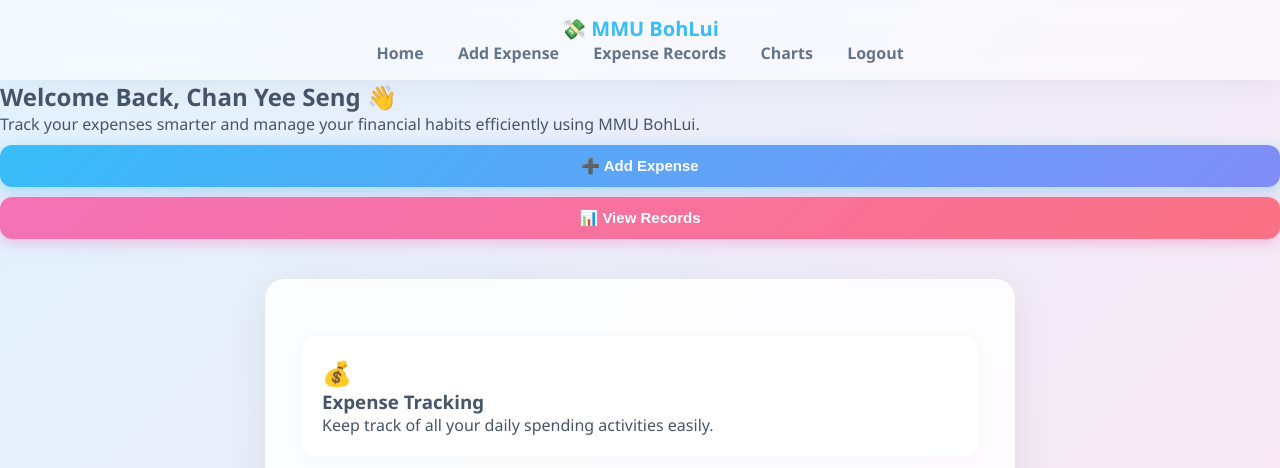
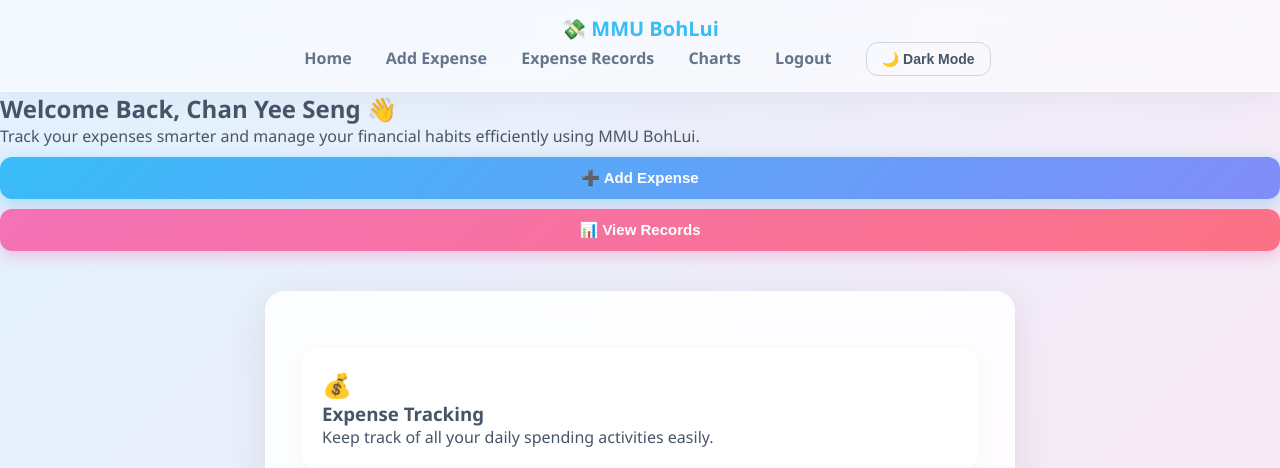
Before and after one commit to yewjoe18/MMU-BohLui, a Flask app: page / in a window 1280 px wide. Shown: the top 468 px of the page. Run offline with Flask 3, Linux system fonts and the light colour scheme; a user stored in the database is signed in.

Commit message:
help create the dark mode button

```diff
--- a/app.py
+++ b/app.py
@@ -6,7 +6,6 @@ from database import *
 app = Flask(__name__)
 app.secret_key = "bohlui_secret_key"
 
-# ✨ 让用户保持登录状态 30 天，不需要一直填密码
 app.config['PERMANENT_SESSION_LIFETIME'] = timedelta(days=30)
 
 create_table()
@@ -120,7 +119,7 @@ def chart():
 
     return render_template('chart.html', categories=categories, amounts=amounts)
 
-# ✨ 新增：批量删除路由
+
 @app.route('/delete_batch', methods=['POST'])
 def delete_batch():
     if 'student_name' not in session:
--- a/database.py
+++ b/database.py
@@ -36,7 +36,7 @@ def get_expenses(current_email):
     conn.close()
     return data
 
-# ✨ 新增：批量删除功能
+
 def delete_batch_expenses(expense_ids, current_email):
     conn = sqlite3.connect(DB_NAME)
     cursor = conn.cursor()
--- a/static/script.js
+++ b/static/script.js
@@ -1,4 +1,7 @@
 window.onload = function () {
+    // ==========================================
+    // 1. 你们原本的功能：显示日期
+    // ==========================================
     let today = new Date();
     let date = today.toDateString();
     let dateText = document.getElementById("current-date");
@@ -6,18 +9,49 @@ window.onload = function () {
     if (dateText) {
         dateText.innerHTML = "Today's Date: " + date;
     }
+
+    // ==========================================
+    // 2. 🌟 新增的功能：深色模式切换逻辑
+    // ==========================================
+    const themeToggleBtn = document.getElementById('themeToggle');
+    const body = document.body;
+
+    // 加入一个 if 判断，确保只有在有切换按钮的页面才执行，避免报错
+    if (themeToggleBtn) {
+        // 检查本地存储中是否有用户之前保存的主题设置
+        const currentTheme = localStorage.getItem('theme');
+        if (currentTheme === 'dark') {
+            body.classList.add('dark-mode');
+            themeToggleBtn.innerText = '☀️ Light Mode';
+        }
+
+        // 当点击按钮时切换模式
+        themeToggleBtn.addEventListener('click', () => {
+            body.classList.toggle('dark-mode');
+
+            if (body.classList.contains('dark-mode')) {
+                localStorage.setItem('theme', 'dark');
+                themeToggleBtn.innerText = '☀️ Light Mode';
+            } else {
+                localStorage.setItem('theme', 'light');
+                themeToggleBtn.innerText = '🌙 Dark Mode';
+            }
+        });
+    }
 };
+
+// ==========================================
+// 下面的 function 完全保持你们原本的样子，一字未动
+// ==========================================
 
 function validateAuthForm() {
     let name = document.getElementById("student_name").value;
     let email = document.getElementById("student_email").value;
 
-
     if (name.trim().length < 3) {
         alert("Student Name must be at least 3 characters long.");
         return false;
     }
-
 
     let emailPattern = /^[a-zA-Z0-9._-]+@[a-zA-Z0-9.-]+\.[a-zA-Z]{2,}$/;
     if (!emailPattern.test(email)) {
@@ -27,7 +61,6 @@ function validateAuthForm() {
 
     return true;
 }
-
 
 function validateForm() {
     let amount = document.getElementById("amount").value;
--- a/static/style.css
+++ b/static/style.css
@@ -5,14 +5,13 @@
 
 body {
     font-family: 'Segoe UI', Tahoma, Geneva, Verdana, sans-serif;
-    /* 浅粉红与浅蓝色的柔和渐变 */
+    /* */
     background: linear-gradient(135deg, #e0f2fe 0%, #fce7f3 100%);
     background-attachment: fixed;
     color: #475569;
 }
 
 /* =========================
-   NAVBAR (毛玻璃导航栏)
 ========================= */
 nav {
     background: rgba(255, 255, 255, 0.6);
@@ -25,7 +24,7 @@ nav {
 }
 nav .logo { color: #38bdf8; font-weight: bold; font-size: 20px; }
 nav a { color: #64748b; font-weight: 600; text-decoration: none; margin: 0 15px; transition: 0.3s; }
-nav a:hover { color: #f472b6; /* 悬浮变成粉色 */ }
+nav a:hover { color: #f472b6; /* */ }
 
 /* =========================
    CONTAINERS & CARDS (悬浮卡片特效)
@@ -108,3 +107,30 @@ table { width: 100%; border-collapse: collapse; margin-top: 20px; background: wh
 th { background: #f8fafc; color: #475569; font-weight: 600; padding: 15px; text-align: left; }
 td { padding: 15px; border-bottom: 1px solid #f1f5f9; }
 tr:hover { background: #fdfbfb; }
+
+/* =========================
+   DARK MODE (新增的高级黑模式)
+========================= */
+/* 只有当加上 .dark-mode 时，这些黑色才会覆盖你的渐变色 */
+body.dark-mode {
+    background: linear-gradient(135deg, #0f172a 0%, #1e293b 100%);
+    color: #e2e8f0;
+}
+
+body.dark-mode nav { background: rgba(15, 23, 42, 0.7); }
+body.dark-mode nav a { color: #94a3b8; }
+body.dark-mode .container { background: rgba(30, 41, 59, 0.85); }
+body.dark-mode .stats-card, body.dark-mode .feature-box, body.dark-mode .expense-form-section { background: #1e293b; border: 1px solid #334155;}
+body.dark-mode input, body.dark-mode select { background: #0f172a; border-color: #334155; color: #e2e8f0; }
+body.dark-mode table { background: #1e293b; }
+body.dark-mode th { background: #0f172a; color: #cbd5e1; }
+body.dark-mode td { border-bottom: 1px solid #334155; }
+body.dark-mode tr:hover { background: #334155; }
+
+/* 切换按钮自己的专属样式，让它看起来不像普通的提交按钮 */
+.theme-toggle-btn {
+    width: auto; margin-top: 0; padding: 8px 15px; font-size: 14px;
+    background: transparent; border: 1px solid #cbd5e1; color: #475569;
+    box-shadow: none; margin-left: 15px;
+}
+body.dark-mode .theme-toggle-btn { border-color: #475569; color: #e2e8f0; }
--- a/templates/add.html
+++ b/templates/add.html
@@ -14,12 +14,13 @@ add.html
 <body>
 
     <!-- NAVIGATION BAR -->
-    <nav>
+   <nav>
         <a href="/">Home</a>
         <a href="/add">Add Expense</a>
         <a href="/list">View Expenses</a>
+
+        <button id="themeToggle" class="theme-toggle-btn">🌙 Dark Mode</button>
     </nav>
-
     <!-- MAIN CONTAINER -->
     <div class="container">
 
--- a/templates/index.html
+++ b/templates/index.html
@@ -39,6 +39,8 @@
             <a href="/chart">Charts</a>
 
             <a href="/logout">Logout</a>
+
+<button id="themeToggle" class="theme-toggle-btn">🌙 Dark Mode</button>
 
         </div>
 
@@ -311,7 +313,9 @@
         </p>
 
     </footer>
-
+<script src="{{ url_for('static', filename='script.js') }}"></script>
+</body>
+</html>
 </body>
 
 </html>
--- a/templates/list.html
+++ b/templates/list.html
@@ -19,6 +19,7 @@ list.html
         <a href="/">Home</a>
         <a href="/add">Add Expense</a>
         <a href="/list">View Expenses</a>
+        <button id="themeToggle" class="theme-toggle-btn">🌙 Dark Mode</button>
 
     </nav>
 
```
